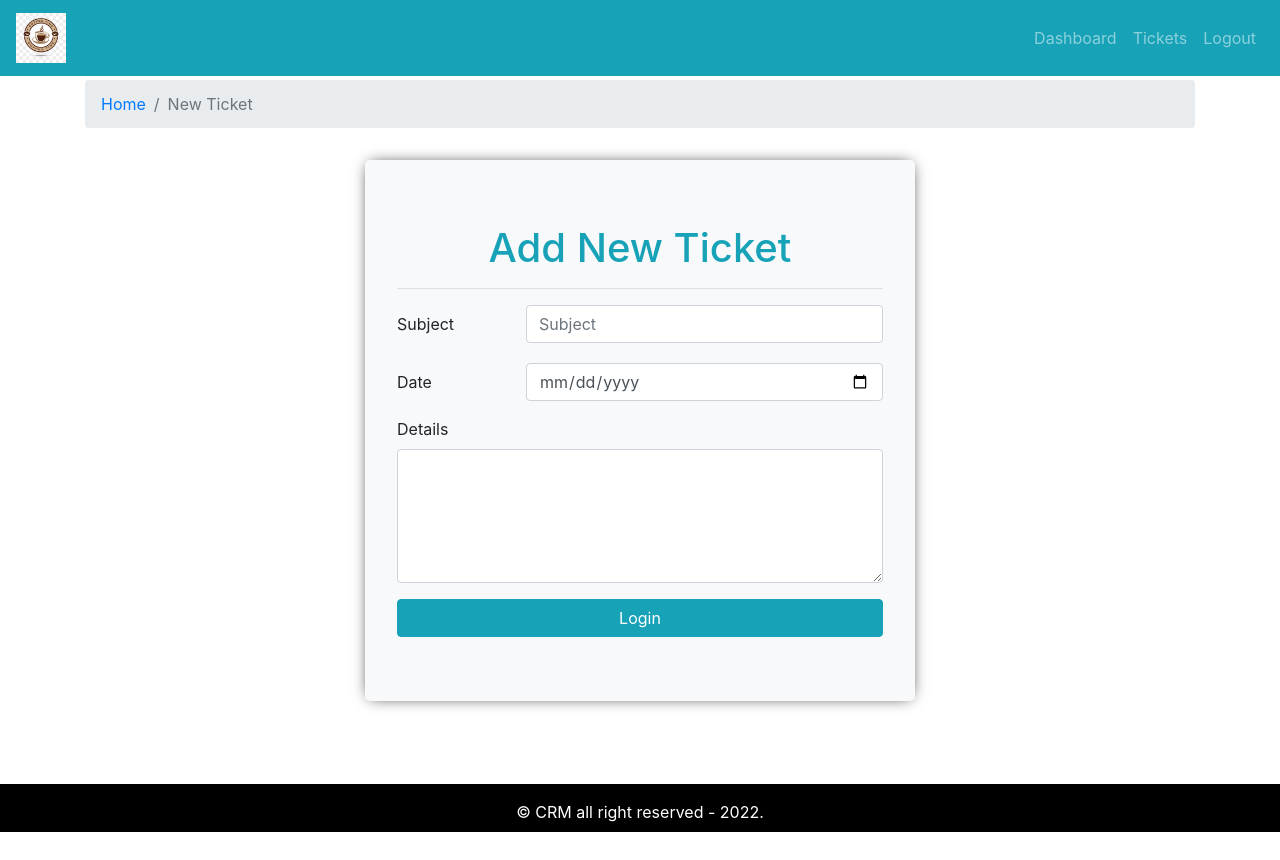
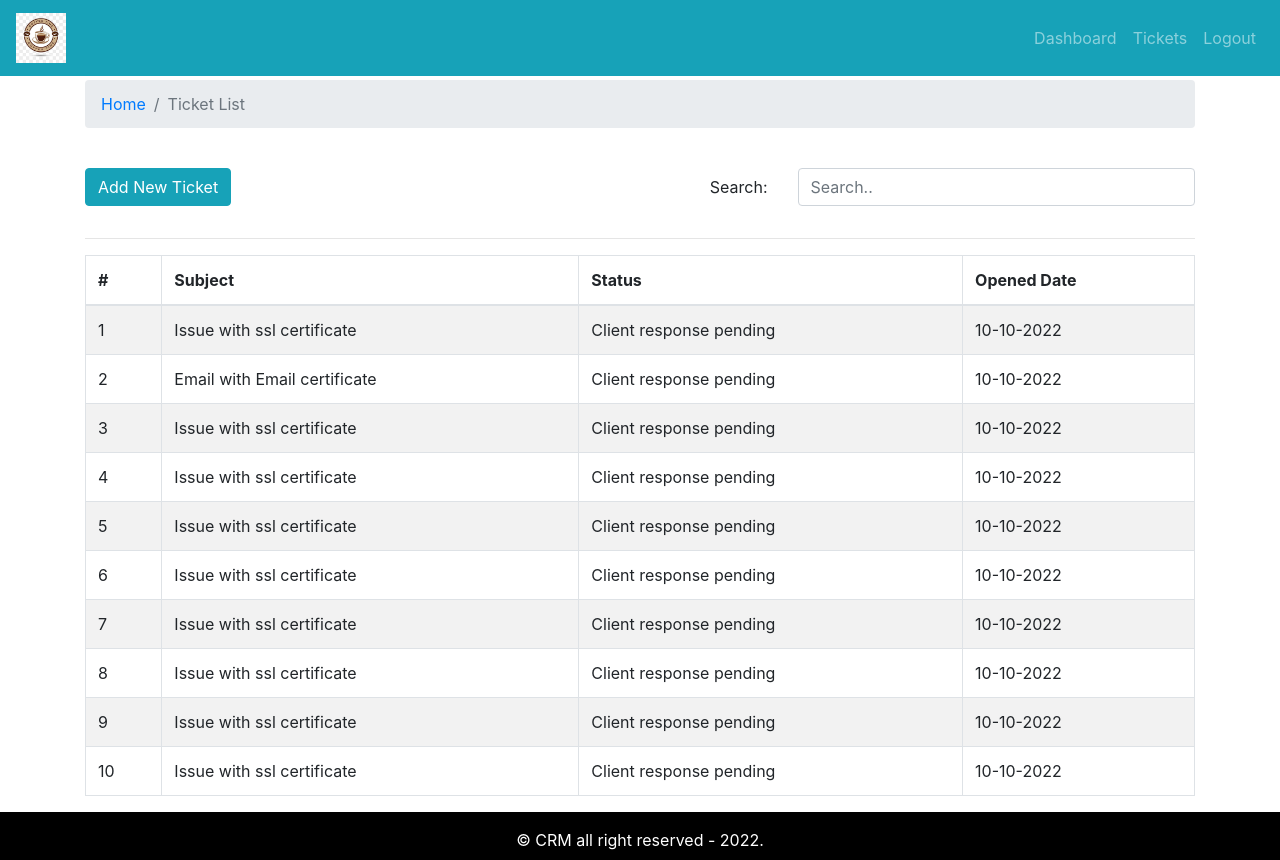
Before and after one commit to Mateuszi9/crm-frontend, a React (Create React App) app: page / in a window 1280 px wide. Before the commit the page ends 832 px from the top, so only its background shows below. Built offline with nearby package versions, Linux system fonts and the light colour scheme.

Commit message:
added ticket list page with searching by subject

```diff
--- a/src/App.js
+++ b/src/App.js
@@ -4,6 +4,7 @@
 
 // import { Entry } from './pages/entry/Entry.page';
 import { AddTicket } from './pages/new-ticket/AddTicket.page';
+import { TicketLists } from './pages/ticket-list/TicketList.page';
 
 
 function App() {
@@ -13,7 +14,8 @@
 
       <DefaultLayout>
         {/*<Dashboard/>*/}
-        <AddTicket/>
+        {/*<AddTicket/>*/}
+        <TicketLists/>
       </DefaultLayout>
     </div>
   );
--- a/src/assets/data/dummy-tickets.json
+++ b/src/assets/data/dummy-tickets.json
@@ -1,51 +1,61 @@
 [
     {
         "id": 1,
+        "subject": "Issue with ssl certificate",
         "status": "Client response pending",
         "addedAt": "10-10-2022"
     },
     {
         "id": 2,
+        "subject": "Email with Email certificate",
         "status": "Client response pending",
         "addedAt": "10-10-2022"
     },
     {
         "id": 3,
+        "subject": "Issue with ssl certificate",
         "status": "Client response pending",
         "addedAt": "10-10-2022"
     },
     {
         "id": 4,
+        "subject": "Issue with ssl certificate",
         "status": "Client response pending",
         "addedAt": "10-10-2022"
     },
     {
         "id": 5,
+        "subject": "Issue with ssl certificate",
         "status": "Client response pending",
         "addedAt": "10-10-2022"
     },
     {
         "id": 6,
+        "subject": "Issue with ssl certificate",
         "status": "Client response pending",
         "addedAt": "10-10-2022"
     },
     {
         "id": 7,
+        "subject": "Issue with ssl certificate",
         "status": "Client response pending",
         "addedAt": "10-10-2022"
     },
     {
         "id": 8,
+        "subject": "Issue with ssl certificate",
         "status": "Client response pending",
         "addedAt": "10-10-2022"
     },
     {
         "id": 9,
+        "subject": "Issue with ssl certificate",
         "status": "Client response pending",
         "addedAt": "10-10-2022"
     },
     {
         "id": 10,
+        "subject": "Issue with ssl certificate",
         "status": "Client response pending",
         "addedAt": "10-10-2022"
     }
--- /dev/null
+++ b/src/components/search-form/SearchForm.comp.js
@@ -0,0 +1,33 @@
+import React from "react";
+import PropTypes from "prop-types";
+import {Form, Row, Col} from "react-bootstrap";
+
+
+export const SearchForm = ({handleOnchange, str}) => {
+
+
+    return (
+        <div>
+            <Form>
+                <Form.Group as = {Row}>
+                    <Form.Label column sm="3">
+                        Search:{" "}
+                    </Form.Label>
+                    <Col sm="9">
+                        <Form.Control name="searchStr"
+                            placeholder = "Search.."
+                            onChange={handleOnchange}
+                            value={str}
+                            />
+
+                    </Col>
+                </Form.Group>
+            </Form>
+        </div>
+    )
+}
+
+SearchForm.propTypes = {
+    handleOnchange: PropTypes.func.isRequired,
+    str: PropTypes.string.isRequired,
+}
--- /dev/null
+++ b/src/pages/ticket-list/TicketList.page.js
@@ -0,0 +1,67 @@
+import React, { useEffect, useState } from "react";
+import {Container, Row, Col, Button} from 'react-bootstrap';
+import { PageBreadcrumb } from "../../components/breadcrumb/Breadcrumb.comp";
+import { SearchForm } from "../../components/search-form/SearchForm.comp";
+import { TicketTable } from "../../components/ticket-table/TicketTable.comp";
+import tickets from '../../assets/data/dummy-tickets.json'
+
+export const TicketLists = () => {
+
+    const [str, setStr] = useState('');
+    const [dispTicket, setDispTicket] = useState(tickets);
+
+
+    useEffect(() => {}, [str, dispTicket]);
+
+
+
+    const handleOnchange = (e) => {
+        const {value} = e.target;
+        setStr(value);
+        searchTicket(value);
+    };
+
+    const searchTicket = sttr => {
+        const displayTickts =  tickets.filter((row)=> row.subject.toLowerCase().includes(sttr.toLowerCase()));
+        console.log(displayTickts);
+        setDispTicket(displayTickts);
+
+    };
+
+
+
+    return (
+        <Container>
+            <Row>
+                <Col>
+                    <PageBreadcrumb page="Ticket List"/>
+
+
+                </Col>
+            </Row>
+
+            <Row className="mt-4">
+                <Col>
+                    <Button variant="info">Add New Ticket </Button>
+
+
+                </Col>
+                <Col className="text-right">
+                    <SearchForm handleOnchange={handleOnchange} str={str}/>
+
+
+                </Col>
+            </Row>
+            <hr />
+            <Row>
+                <Col>
+                    <TicketTable tickets={dispTicket}/>
+
+
+                </Col>
+            </Row>
+        </Container>
+
+
+    )
+}
```
Also changed, not shown: src/components/ticket-table/TicketTable.comp.js (+14 -6 lines).
